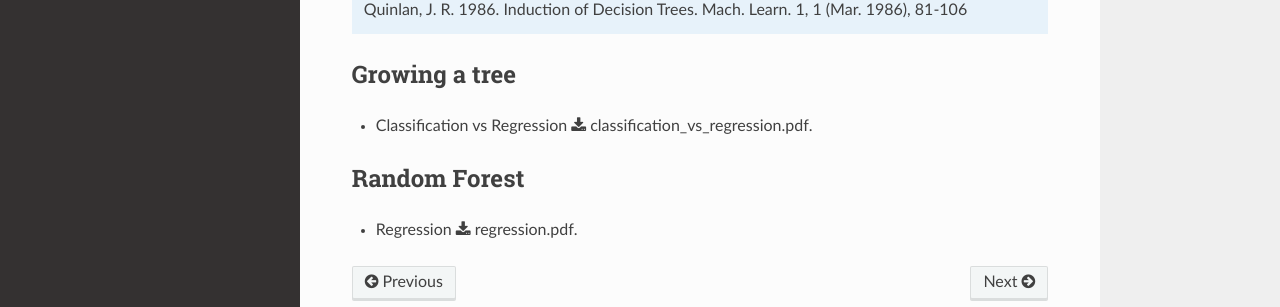
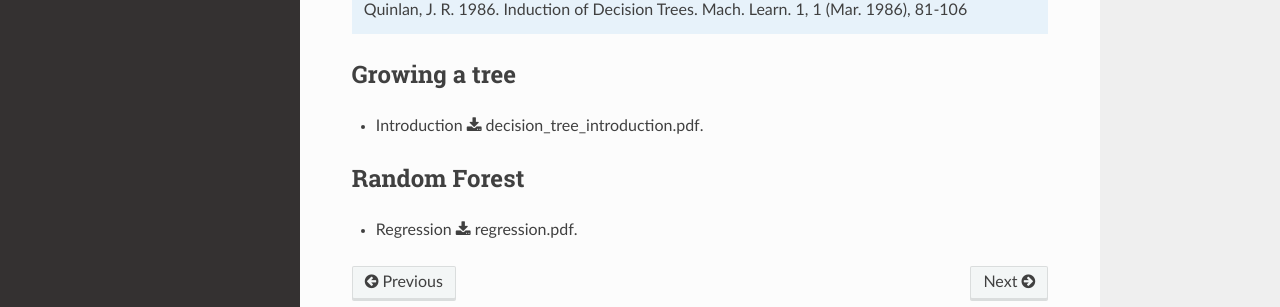
Before and after one commit to jzanetti/Sijin_ML, a Sphinx documentation site: the page built from docs/source/decision_tree/decision_tree.rst, in a window 1280 px wide and 994 px high. Shown: the part 563-870 px from the top of the window. Built offline with Sphinx 7.4.7 and the Read the Docs theme 2.0.0, drawn with Linux system fonts in a browser that asks for light colours.

Commit message:
Update decision_tree.rst

```diff
--- a/docs/source/decision_tree/decision_tree.rst
+++ b/docs/source/decision_tree/decision_tree.rst
@@ -17,7 +17,7 @@ Decision trees are among the most popular machine learning algorithms given thei
 
 Growing a tree
 --------
-* Classification vs Regression :download:`classification_vs_regression.pdf <dt_regression_vs_classification.pdf>`.
+* Introduction :download:`decision_tree_introduction.pdf <dt_regression_vs_classification.pdf>`.
 
 Random Forest
 --------
```
